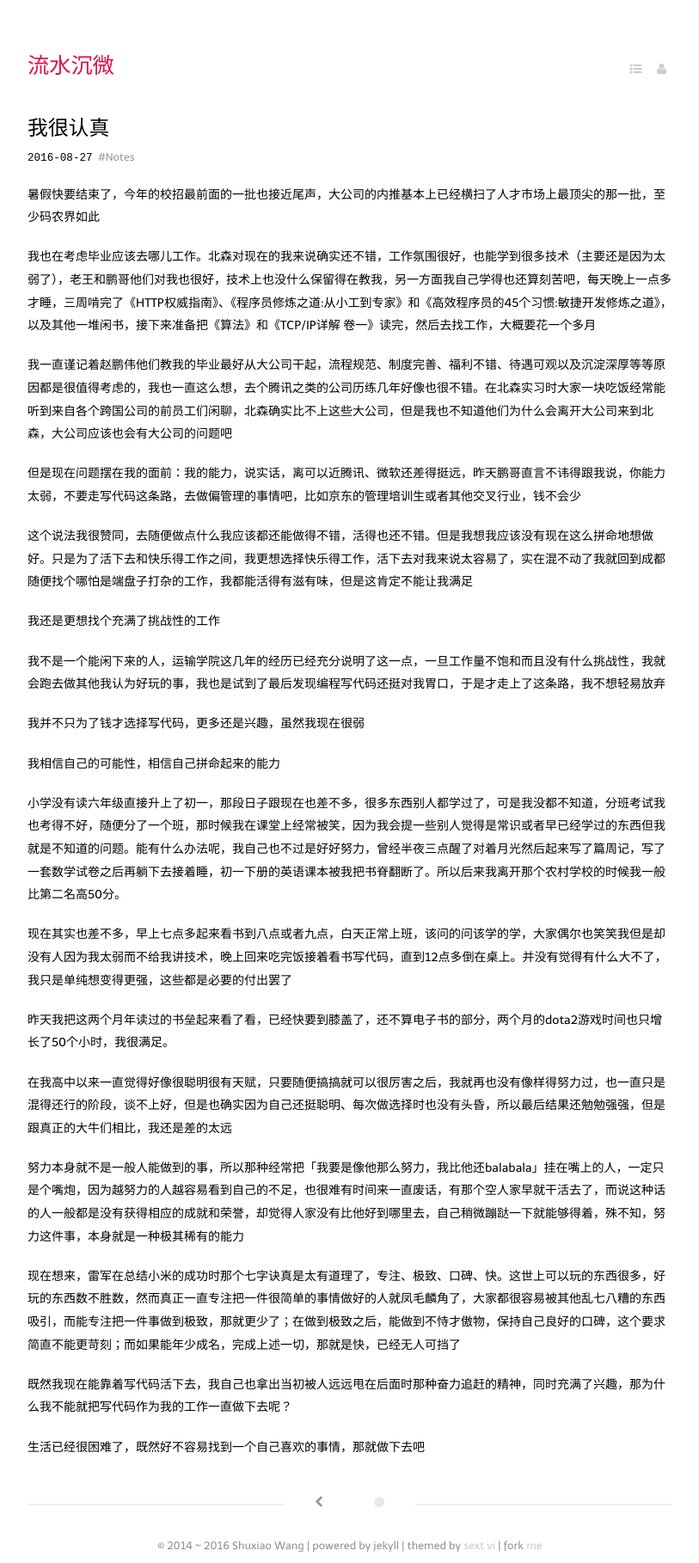
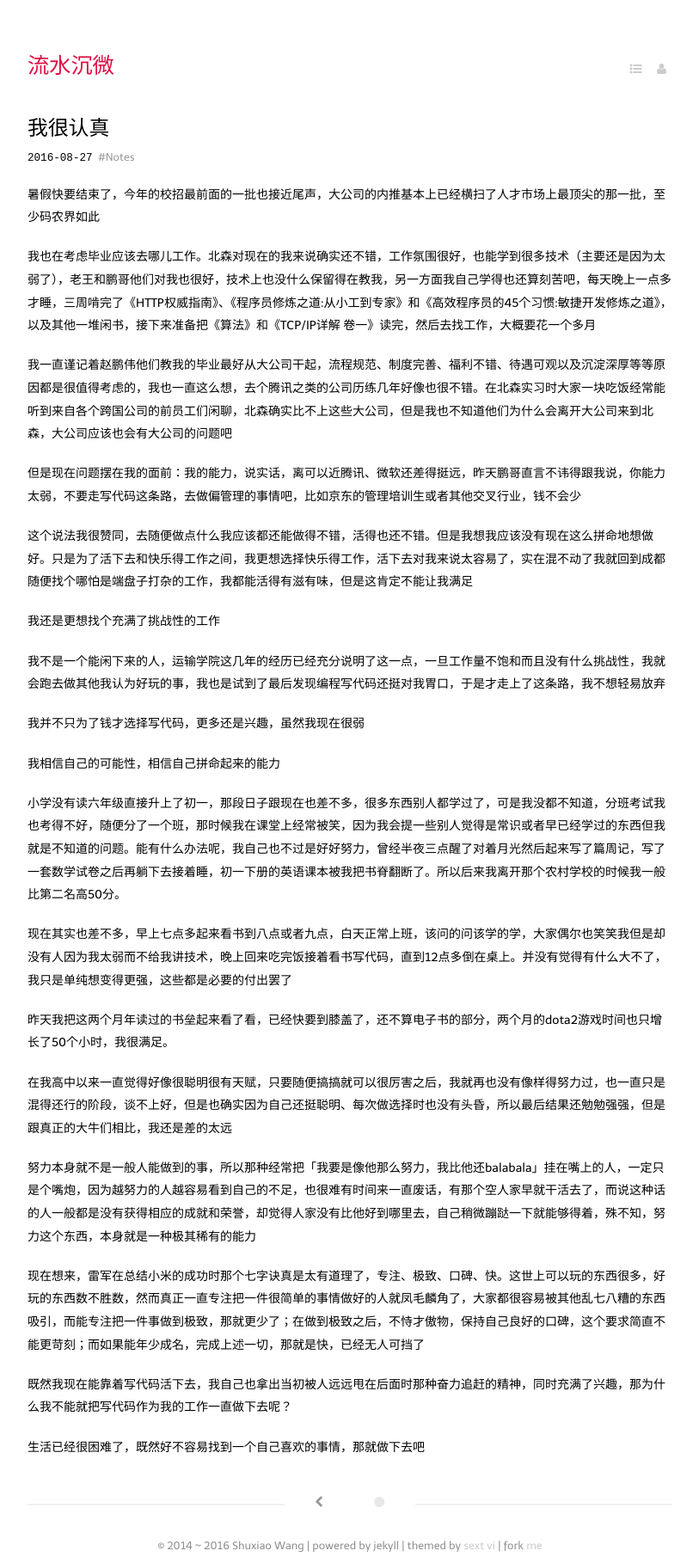
Before and after one commit to keaising/blogs, a Jekyll site: the page built from _posts/2016-08-27-continue.md, in a window 1280 px wide. Shown: the whole page at 86% size, without its empty margins (233-1046 px from the left). Built offline with Jekyll 4.4.1, drawn with Linux system fonts in a browser that asks for light colours; some web fonts are replaced; a script that is not in the unit is left out.

Commit message:
modified

```diff
--- a/_posts/2016-08-27-continue.md
+++ b/_posts/2016-08-27-continue.md
@@ -33,9 +33,9 @@ tags:
 
 在我高中以来一直觉得好像很聪明很有天赋，只要随便搞搞就可以很厉害之后，我就再也没有像样得努力过，也一直只是混得还行的阶段，谈不上好，但是也确实因为自己还挺聪明、每次做选择时也没有头昏，所以最后结果还勉勉强强，但是跟真正的大牛们相比，我还是差的太远
 
-努力本身就不是一般人能做到的事，所以那种经常把「我要是像他那么努力，我比他还balabala」挂在嘴上的人，一定只是个嘴炮，因为越努力的人越容易看到自己的不足，也很难有时间来一直废话，有那个空人家早就干活去了，而说这种话的人一般都是没有获得相应的成就和荣誉，却觉得人家没有比他好到哪里去，自己稍微蹦跶一下就能够得着，殊不知，努力这件事，本身就是一种极其稀有的能力
+努力本身就不是一般人能做到的事，所以那种经常把「我要是像他那么努力，我比他还balabala」挂在嘴上的人，一定只是个嘴炮，因为越努力的人越容易看到自己的不足，也很难有时间来一直废话，有那个空人家早就干活去了，而说这种话的人一般都是没有获得相应的成就和荣誉，却觉得人家没有比他好到哪里去，自己稍微蹦跶一下就能够得着，殊不知，努力这个东西，本身就是一种极其稀有的能力
 
-现在想来，雷军在总结小米的成功时那个七字诀真是太有道理了，专注、极致、口碑、快。这世上可以玩的东西很多，好玩的东西数不胜数，然而真正一直专注把一件很简单的事情做好的人就凤毛麟角了，大家都很容易被其他乱七八糟的东西吸引，而能专注把一件事做到极致，那就更少了；在做到极致之后，能做到不恃才傲物，保持自己良好的口碑，这个要求简直不能更苛刻；而如果能年少成名，完成上述一切，那就是快，已经无人可挡了
+现在想来，雷军在总结小米的成功时那个七字诀真是太有道理了，专注、极致、口碑、快。这世上可以玩的东西很多，好玩的东西数不胜数，然而真正一直专注把一件很简单的事情做好的人就凤毛麟角了，大家都很容易被其他乱七八糟的东西吸引，而能专注把一件事做到极致，那就更少了；在做到极致之后，不恃才傲物，保持自己良好的口碑，这个要求简直不能更苛刻；而如果能年少成名，完成上述一切，那就是快，已经无人可挡了
 
 既然我现在能靠着写代码活下去，我自己也拿出当初被人远远甩在后面时那种奋力追赶的精神，同时充满了兴趣，那为什么我不能就把写代码作为我的工作一直做下去呢？
 
```
